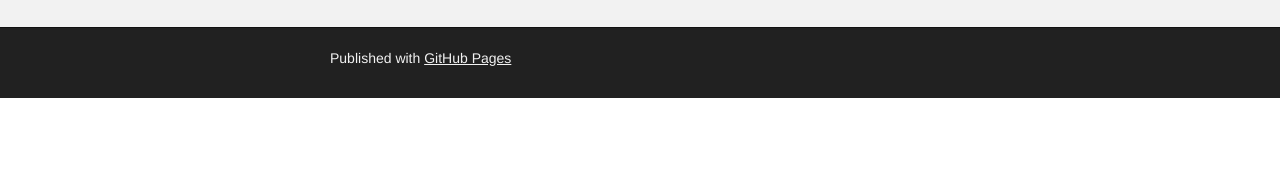
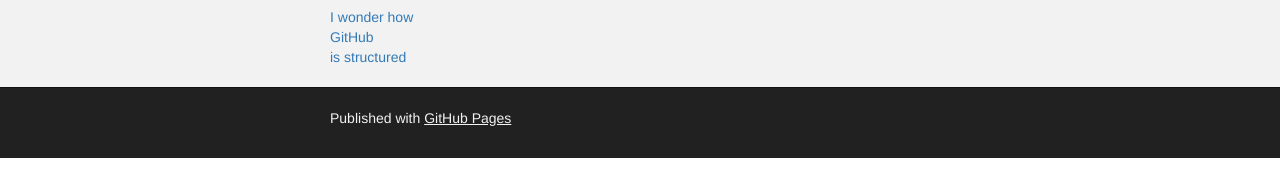
Before and after one commit to kylelin47/kylelin47.github.io, a website: page index.html in a window 1280 px wide. Shown: the part 402-598 px from the top of the page. Drawn offline with nearby package versions, Linux system fonts and the light colour scheme.

Commit message:
Add links to other repos. For my curiosity

```diff
--- a/index.html
+++ b/index.html
@@ -4,7 +4,7 @@
   <head>
     <meta charset='utf-8'>
     <meta http-equiv="X-UA-Compatible" content="chrome=1">
-    <meta name="description" content="Kyle&#39;s Personal Webpage : Playing around with personal webpage">
+    <meta name="description" content="Kyle&#39;s Personal Webpage : nothing important is here, just tinkering around">
 
     <link rel="icon" type="image/png" href="favicon-32x32.png" sizes="32x32">
     <link rel="icon" type="image/png" href="favicon-16x16.png" sizes="16x16">
@@ -57,6 +57,9 @@
           <h2>What This Is</h2>
           <p>Playing around with various JS/CSS stuff and learning how to publish it to a website.</p>
           <p>Primarly concerned with Bower, Grunt, Angular, etc. Maybe some HTML5 game making.</p>
+          <a href="linear-regression">I wonder how</a><br>
+          <a href="linear-regression/index.html">GitHub</a><br>
+          <a href="http://kylelin47.github.io/linear-regression">is structured</a>
         </span>
 
         <span data-ng-show="display == DISPLAY_TYPE.JS">
```
Also changed, not shown: ball.html (+1 -1 lines).
